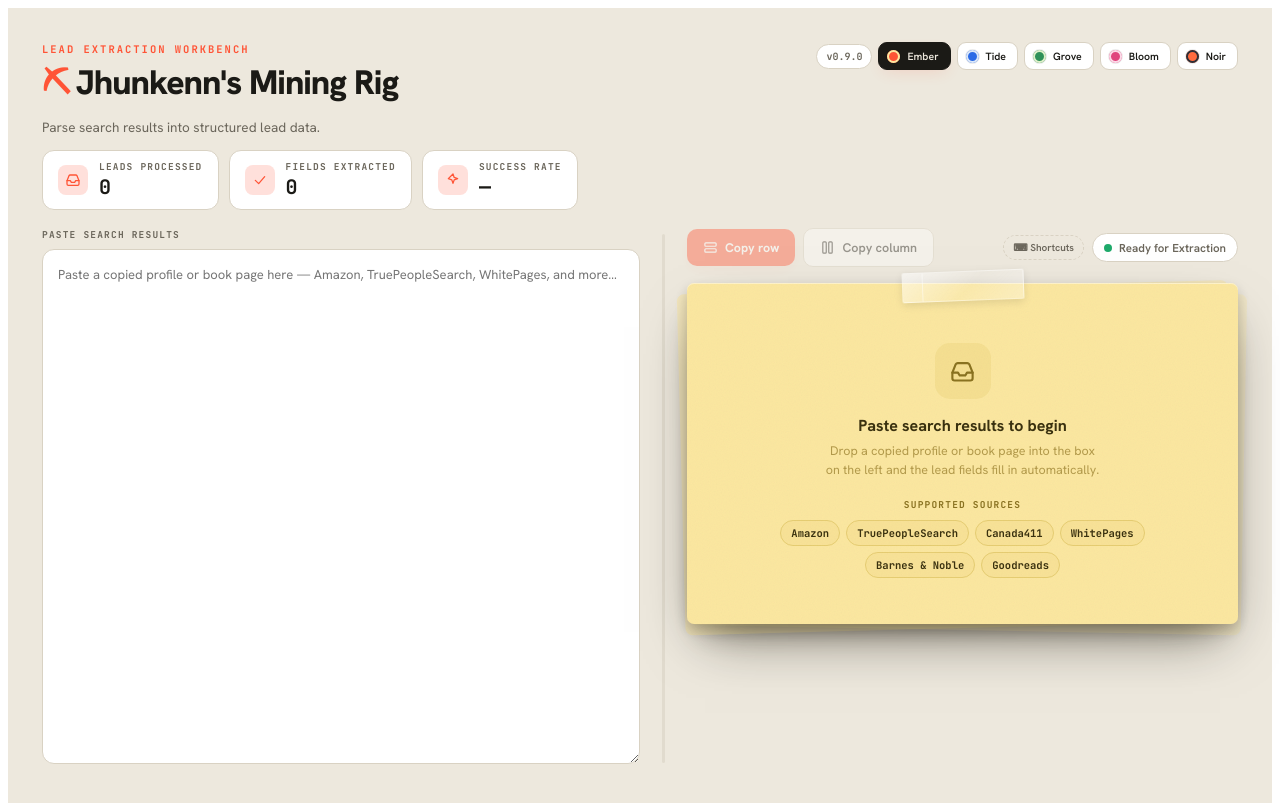
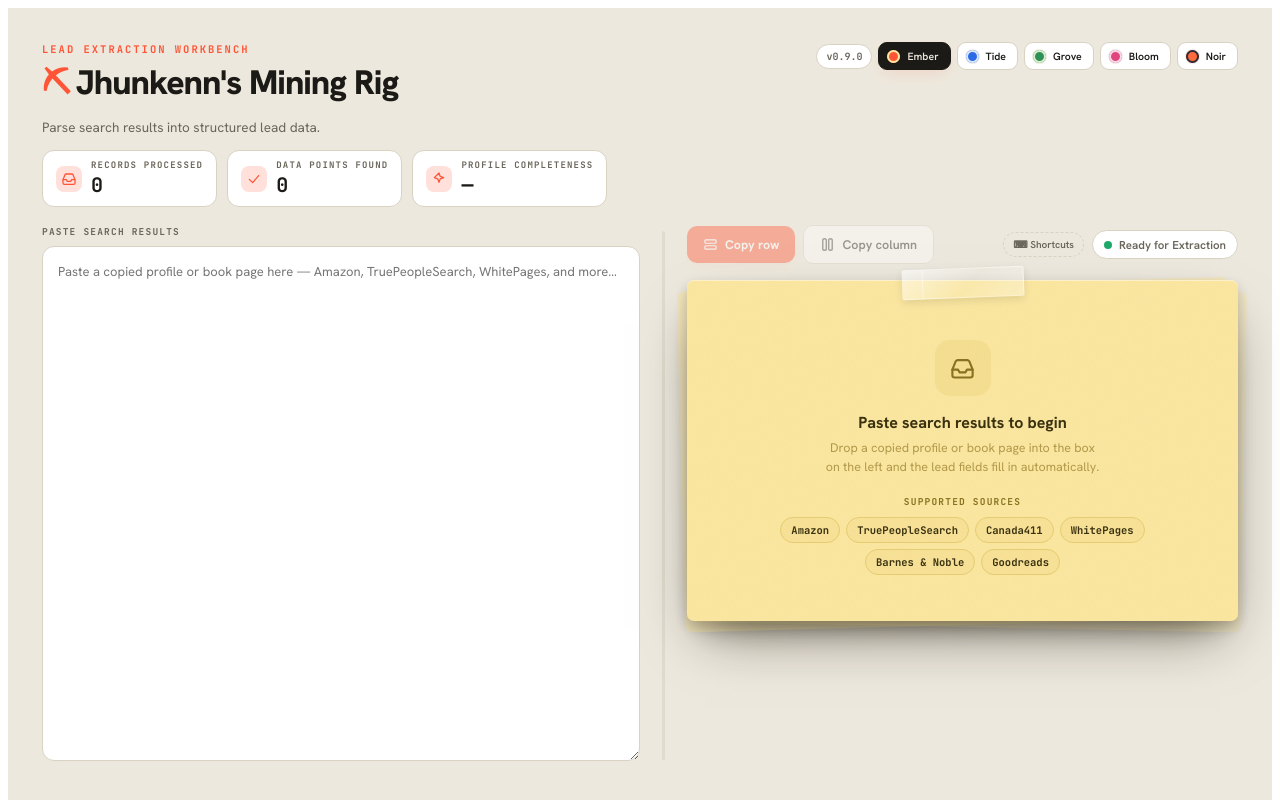
Before and after one commit to Jhunkenn/Mining-Rig-ni-Jhunkenn, a React (Vite) app: page / in a window 1280 px wide. Built offline with nearby package versions, Linux system fonts and the light colour scheme.

Commit message:
Update App.jsx

```diff
--- a/src/App.jsx
+++ b/src/App.jsx
@@ -668,9 +668,9 @@ export default function App() {
   };
 
   const statCards = [
-    { label: "Leads Processed", value: fmt(stats.leads), icon: "inbox" },
-    { label: "Fields Extracted", value: fmt(stats.fields), icon: "check" },
-    { label: "Success Rate", value: successRate == null ? "—" : successRate + "%", icon: "spark" },
+    { label: "Records Processed", value: fmt(stats.leads), icon: "inbox" },
+    { label: "Data Points Found", value: fmt(stats.fields), icon: "check" },
+    { label: "Profile Completeness", value: successRate == null ? "—" : successRate + "%", icon: "spark" },
   ];
 
   const css = `
@@ -695,9 +695,10 @@ export default function App() {
     .swatch:hover { transform: translateY(-1px); }
     .dot { width:13px; height:13px; border-radius:50%; transition: transform .2s; }
     .swatch:hover .dot { transform: scale(1.18); }
-    .stat { background: var(--field); border:1px solid var(--line); border-radius:12px; padding:9px 15px; display:flex; align-items:center; gap:11px; min-width:128px; flex:0 1 auto; transition: transform .2s, box-shadow .2s, border-color .2s, background-color .45s ease; }
+    .stat { background: var(--field); border:1px solid var(--line); border-radius:12px; padding:8px 13px; display:flex; align-items:center; gap:9px; min-width:112px; flex:0 1 auto; transition: transform .2s, box-shadow .2s, border-color .2s, background-color .45s ease; }
     .stat:hover { transform: translateY(-2px); box-shadow: 0 12px 24px -16px rgba(0,0,0,.45); }
-    .stat-ico { width:30px; height:30px; border-radius:8px; display:flex; align-items:center; justify-content:center; color: var(--accent); background: var(--focus); flex-shrink:0; }
+    .stat-ico { width:26px; height:26px; border-radius:8px; display:flex; align-items:center; justify-content:center; color: var(--accent); background: var(--focus); flex-shrink:0; }
+    .stat .lbl { font-size: 9px; }
     .sheet-wrap { position: relative; transition: transform .25s ease; }
     .sheet-wrap::before, .sheet-wrap::after { content:''; position:absolute; inset:0; border-radius:7px; background: var(--note); box-shadow: 0 12px 26px -14px rgba(20,16,4,.4); transition: background-color .45s ease; }
     .sheet-wrap::before { transform: rotate(-1.5deg) translate(-6px,4px); opacity:.5; }
```
